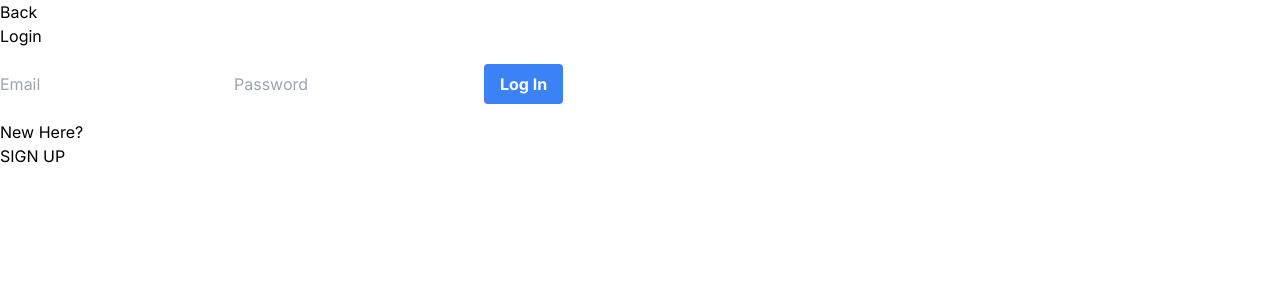
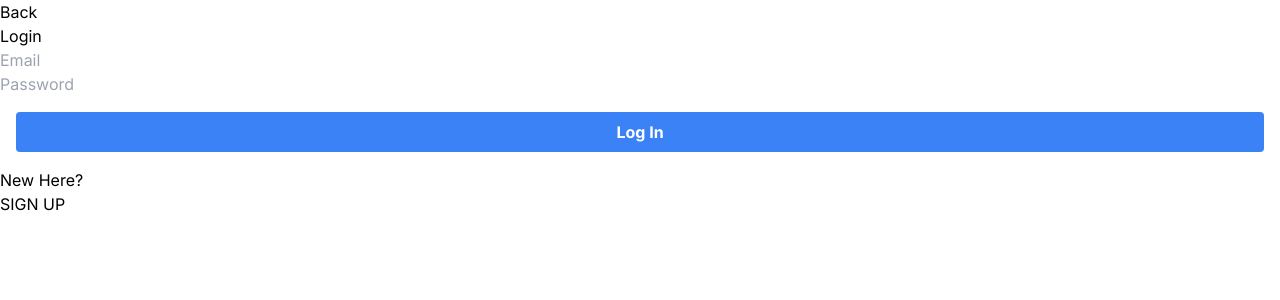
Before and after one commit to tiffmc1/quoted, a Next.js app: page /login in a window 1280 px wide. Shown: the top 300 px of the page. Built offline with nearby package versions, Linux system fonts and the light colour scheme; no server answers.

Commit message:
LOGIN: added error message for incorrect pw

```diff
--- a/app/components/Auth/Login.jsx
+++ b/app/components/Auth/Login.jsx
@@ -7,6 +7,7 @@ import login from "@/app/firebase/auth/login";
 export default function Login() {
 	const [email, setEmail] = useState("");
 	const [password, setPassword] = useState("");
+	const [errorMessage, setErrorMessage] = useState("");
 	const router = useRouter();
 
 	const handleSubmit = async (event) => {
@@ -14,8 +15,10 @@ export default function Login() {
 
 		const { result, error } = await login(email, password);
 
+		setErrorMessage("");
 		if (error) {
-			return console.log("Login Component Error", error);
+			setErrorMessage("Incorrect Password. Please Try Again.");
+			return;
 		}
 
 		console.log("Login Component Successful", result);
@@ -24,7 +27,7 @@ export default function Login() {
 
 	return (
 		<>
-			<form onSubmit={handleSubmit}>
+			<form onSubmit={handleSubmit} className="flex flex-col">
 				<input
 					required
 					name="email"
@@ -39,6 +42,7 @@ export default function Login() {
 					type="password"
 					onChange={(e) => setPassword(e.target.value)}
 				/>
+				{errorMessage && <div>{errorMessage}</div>}
 				<button
 					type="submit"
 					className="bg-blue-500 hover:bg-blue-700 text-white font-bold py-2 px-4 rounded m-4"
```
